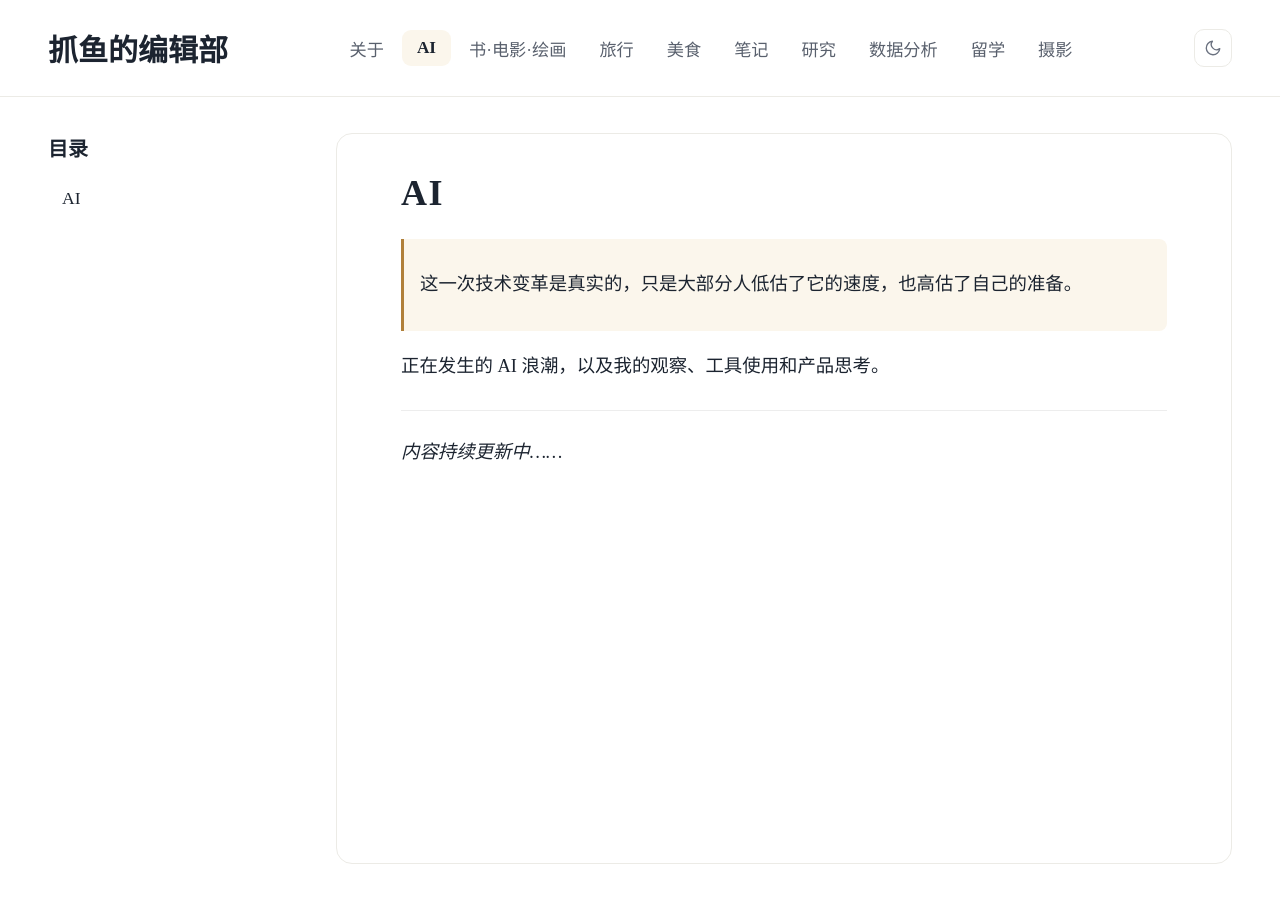
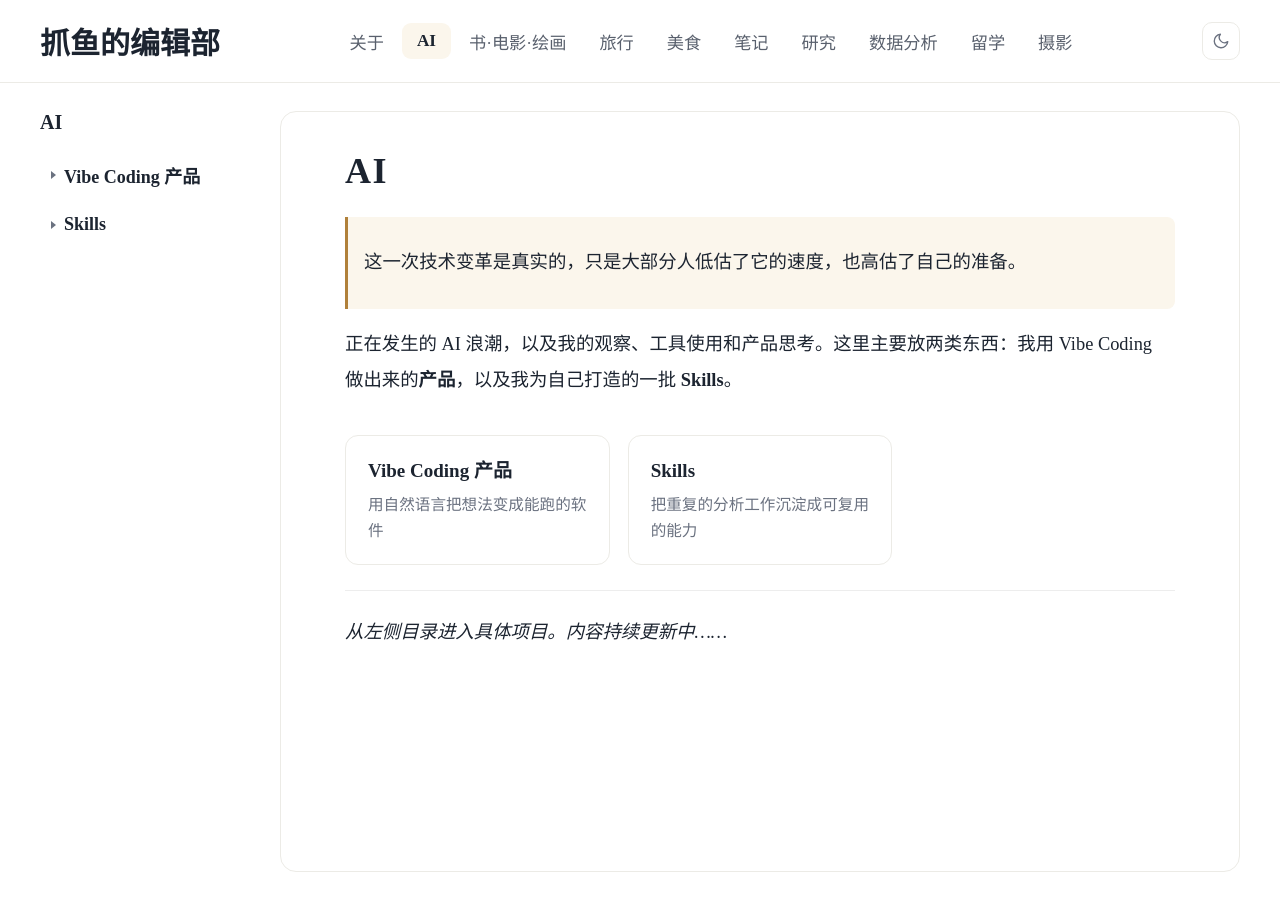
Before and after one commit to haoyu-zhu/me, an MkDocs documentation site: the page built from docs/thinking/ai/index.md, in a window 1280 px wide. Built offline with MkDocs 1.6.1 and Material for MkDocs 9.7.7, drawn with Linux system fonts in a browser that asks for light colours; a style sheet for code colours, icons or effects is not loaded.

Commit message:
新增 AI 子模块 + 收紧整体布局
- AI 栏目分「Vibe Coding 产品」「Skills」两组,左栏可折叠目录
  (招聘管理系统 / 财报分析 / 市场调研 / 竞品分析),含占位骨架页
- 整体宽度 1520→1340,头像上限 180px,收紧左栏与顶栏间距,
  修正邮箱换行,确保一屏内不出现左栏滚动条

Co-Authored-By: Claude Opus 4.8 <noreply@anthropic.com>

```diff
--- a/docs/stylesheets/extra.css
+++ b/docs/stylesheets/extra.css
@@ -49,9 +49,9 @@ body {
 /* ---------- 顶部标签栏 ---------- */
 .site-top { flex-shrink: 0; background: var(--home-card-bg); }
 .site-top-inner {
-  max-width: 1520px;
+  max-width: 1340px;
   margin: 0 auto;
-  padding: 1.3rem 2.4rem;
+  padding: 0.95rem 2rem;
   display: flex;
   align-items: center;
   gap: 1.2rem;
@@ -104,13 +104,13 @@ body {
 .md-main { flex: 1; min-height: 0; overflow: hidden; }
 .md-main__inner {
   box-sizing: border-box;
-  max-width: 1520px;
+  max-width: 1340px;
   margin: 0 auto;
   height: 100%;
-  padding: 1.8rem 2.4rem 1.8rem;
+  padding: 1.4rem 2rem;
   display: grid;
-  grid-template-columns: 240px 1fr;
-  gap: 2.4rem;
+  grid-template-columns: 200px 1fr;
+  gap: 2rem;
 }
 
 /* 左栏个人信息 */
@@ -122,6 +122,7 @@ body {
 .site-rail .avatar {
   position: relative;
   width: 100%;
+  max-width: 180px;
   aspect-ratio: 1 / 1;
   border-radius: 16px;
   overflow: hidden;
@@ -135,20 +136,20 @@ body {
   font-size: 2.4rem; color: rgba(255,255,255,0.92); letter-spacing: 0.15em;
 }
 /* 左栏竖排联系方式 */
-.p-links { list-style: none; margin: 1.4rem 0 0; padding: 0; }
+.p-links { list-style: none; margin: 1rem 0 0; padding: 0; }
 .p-links > li > a,
 .p-links > li > .p-static,
 .p-links li.edu-row {
-  display: flex; align-items: center; gap: 0.65rem;
-  padding: 0.55rem 0.5rem;
-  font-size: 0.9rem; color: var(--home-ink);
+  display: flex; align-items: center; gap: 0.6rem;
+  padding: 0.4rem 0.45rem;
+  font-size: 0.88rem; color: var(--home-ink);
   text-decoration: none; border-radius: 9px;
   transition: background 0.18s, color 0.18s;
 }
 .p-links > li > a:hover { background: #f5f4f0; color: var(--home-accent); }
 [data-md-color-scheme="slate"] .p-links > li > a:hover { background: rgba(255,255,255,0.06); }
 .p-links svg { width: 19px; height: 19px; color: var(--home-muted); flex-shrink: 0; }
-.p-links .p-mail { font-size: 0.82rem; word-break: break-all; line-height: 1.35; }
+.p-links .p-mail { font-size: 0.78rem; letter-spacing: -0.01em; line-height: 1.35; }
 .p-links li.edu-row > span { line-height: 1.4; }
 .p-links li.edu-row a { color: var(--home-accent); text-decoration: none; }
 .p-links li.edu-row a:hover { text-decoration: underline; }
@@ -172,6 +173,50 @@ body {
 .site-toc ul ul { padding-left: 0.7rem; }
 .site-toc ul ul a { font-size: 0.82rem; color: var(--home-muted); }
 .site-toc-empty { font-size: 0.85rem; color: var(--home-muted); }
+
+/* 左栏分组可折叠目录（AI 等栏目） */
+.site-toc-title .dir-home { color: var(--home-ink); text-decoration: none; }
+.site-toc-title .dir-home:hover { color: var(--home-accent); }
+.ai-dir { margin-top: 0.2rem; }
+.ai-group { border: none; margin-bottom: 0.3rem; }
+.ai-group > summary {
+  list-style: none;
+  cursor: pointer;
+  display: flex; align-items: center; gap: 0.4rem;
+  padding: 0.5rem 0.55rem;
+  font-family: "Noto Serif SC", serif; font-weight: 700;
+  font-size: 0.9rem; color: var(--home-ink);
+  border-radius: 8px;
+  transition: background 0.18s;
+}
+.ai-group > summary::-webkit-details-marker { display: none; }
+.ai-group > summary::before {
+  content: "";
+  width: 0; height: 0;
+  border-left: 5px solid var(--home-muted);
+  border-top: 4px solid transparent;
+  border-bottom: 4px solid transparent;
+  transition: transform 0.18s;
+  flex-shrink: 0;
+}
+.ai-group[open] > summary::before { transform: rotate(90deg); }
+.ai-group > summary:hover { background: #f5f4f0; }
+[data-md-color-scheme="slate"] .ai-group > summary:hover { background: rgba(255,255,255,0.06); }
+.ai-group ul { list-style: none; margin: 0.1rem 0 0.4rem; padding: 0 0 0 1rem; }
+.ai-group ul a {
+  display: block;
+  padding: 0.4rem 0.6rem;
+  font-size: 0.86rem; color: var(--home-muted);
+  text-decoration: none; border-radius: 8px;
+  border-left: 2px solid transparent;
+  transition: background 0.18s, color 0.18s, border-color 0.18s;
+}
+.ai-group ul a:hover { background: #f5f4f0; color: var(--home-accent); }
+[data-md-color-scheme="slate"] .ai-group ul a:hover { background: rgba(255,255,255,0.06); }
+.ai-group ul a.active {
+  background: var(--home-accent-soft); color: var(--home-ink);
+  font-weight: 700; border-left-color: var(--home-accent);
+}
 
 /* 右栏内容（各页 Markdown 渲染区，带边框，仅此处滚动） */
 .md-content {
--- a/docs/thinking/ai/index.md
+++ b/docs/thinking/ai/index.md
@@ -2,8 +2,13 @@
 
 > 这一次技术变革是真实的，只是大部分人低估了它的速度，也高估了自己的准备。
 
-正在发生的 AI 浪潮，以及我的观察、工具使用和产品思考。
+正在发生的 AI 浪潮，以及我的观察、工具使用和产品思考。这里主要放两类东西：我用 Vibe Coding 做出来的**产品**，以及我为自己打造的一批 **Skills**。
+
+<div class="mini-cards">
+  <a class="mini" href="vibe-coding/recruitment/"><b>Vibe Coding 产品</b><span>用自然语言把想法变成能跑的软件</span></a>
+  <a class="mini" href="skills/financial-analysis/"><b>Skills</b><span>把重复的分析工作沉淀成可复用的能力</span></a>
+</div>
 
 ---
 
-*内容持续更新中……*
+*从左侧目录进入具体项目。内容持续更新中……*
--- a/mkdocs.yml
+++ b/mkdocs.yml
@@ -39,7 +39,14 @@ nav:
     - index.md
     - 关于我: about/index.md
     - 播客: podcast/index.md
-  - AI: thinking/ai/index.md
+  - AI:
+    - thinking/ai/index.md
+    - Vibe Coding 产品:
+      - 招聘管理系统: thinking/ai/vibe-coding/recruitment/index.md
+    - Skills:
+      - 财报分析: thinking/ai/skills/financial-analysis/index.md
+      - 市场调研: thinking/ai/skills/market-research/index.md
+      - 竞品分析: thinking/ai/skills/competitor-analysis/index.md
   - 书·影·画:
     - 书: life/books/index.md
     - 电影: life/movies/index.md
--- a/overrides/main.html
+++ b/overrides/main.html
@@ -50,6 +50,7 @@
 {#-- 左侧个人栏（替换默认导航树 + 目录） --#}
 {% block site_nav %}
   {% set is_home = page and (page.is_homepage or page.url in ['', '.', './']) %}
+  {% set cur = page.url if page else '' %}
   {% if is_home %}
   {#-- 首页：个人信息栏 --#}
   <aside class="site-rail">
@@ -75,6 +76,35 @@
         <span><a href="https://www.hnu.edu.cn/" target="_blank" rel="noopener">湖南大学</a> → <a href="https://www.nus.edu.sg/" target="_blank" rel="noopener">NUS</a></span>
       </li>
     </ul>
+  </aside>
+  {% elif cur.startswith('thinking/ai/') %}
+  {#-- AI 栏目：分组可折叠目录 --#}
+  {% set ai_dir = [
+    {"group":"Vibe Coding 产品", "pages":[
+      {"name":"招聘管理系统", "link":"thinking/ai/vibe-coding/recruitment/"}
+    ]},
+    {"group":"Skills", "pages":[
+      {"name":"财报分析", "link":"thinking/ai/skills/financial-analysis/"},
+      {"name":"市场调研", "link":"thinking/ai/skills/market-research/"},
+      {"name":"竞品分析", "link":"thinking/ai/skills/competitor-analysis/"}
+    ]}
+  ] %}
+  <aside class="site-rail site-rail--toc">
+    <div class="site-toc-title"><a class="dir-home" href="{{ base_url }}/thinking/ai/">AI</a></div>
+    <nav class="ai-dir">
+      {% for g in ai_dir %}
+      {% set ns = namespace(open=false) %}
+      {% for it in g.pages %}{% if cur == it.link %}{% set ns.open = true %}{% endif %}{% endfor %}
+      <details class="ai-group"{% if ns.open %} open{% endif %}>
+        <summary>{{ g.group }}</summary>
+        <ul>
+          {% for it in g.pages %}
+          <li><a href="{{ base_url }}/{{ it.link }}"{% if cur == it.link %} class="active"{% endif %}>{{ it.name }}</a></li>
+          {% endfor %}
+        </ul>
+      </details>
+      {% endfor %}
+    </nav>
   </aside>
   {% else %}
   {#-- 其他页面：本页目录 --#}
```
Also changed, not shown: docs/thinking/ai/skills/competitor-analysis/index.md (added, +23 -0 lines), docs/thinking/ai/skills/financial-analysis/index.md (added, +23 -0 lines), docs/thinking/ai/skills/market-research/index.md (added, +23 -0 lines), docs/thinking/ai/vibe-coding/recruitment/index.md (added, +23 -0 lines).
